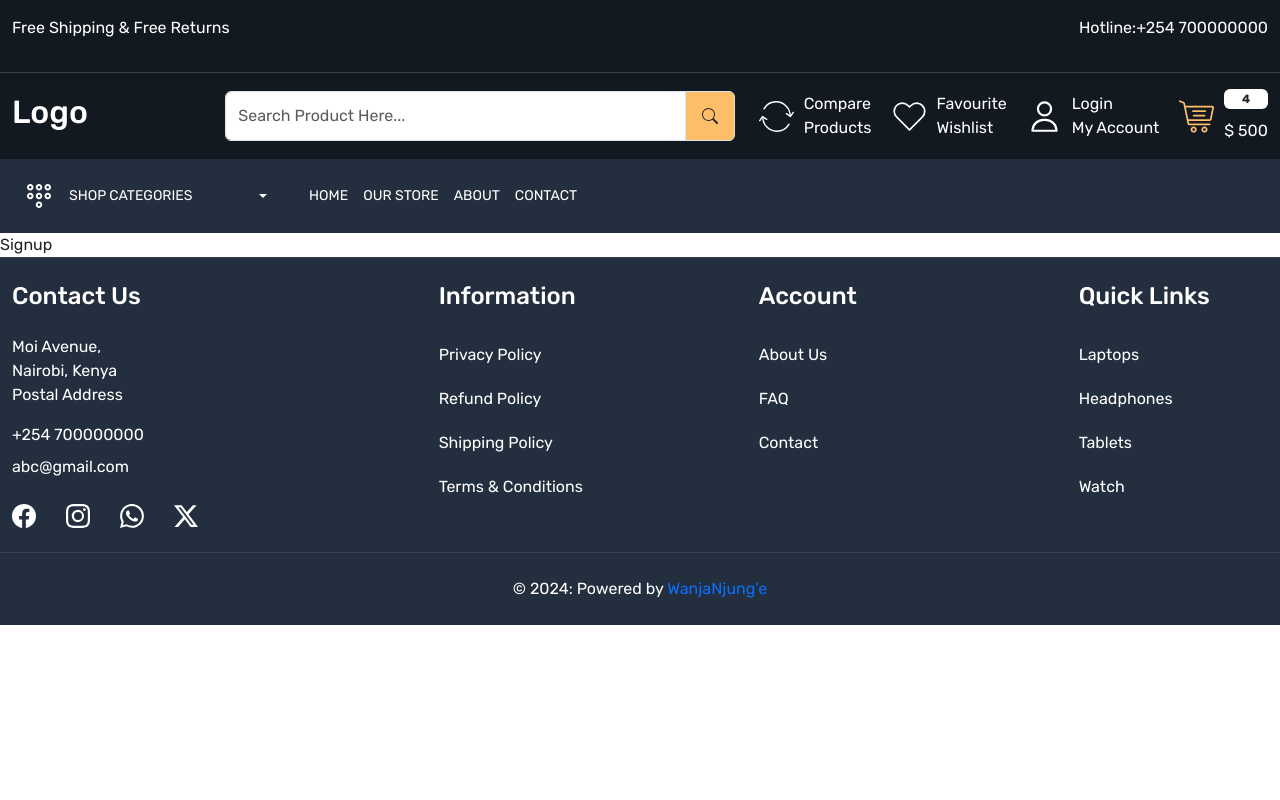
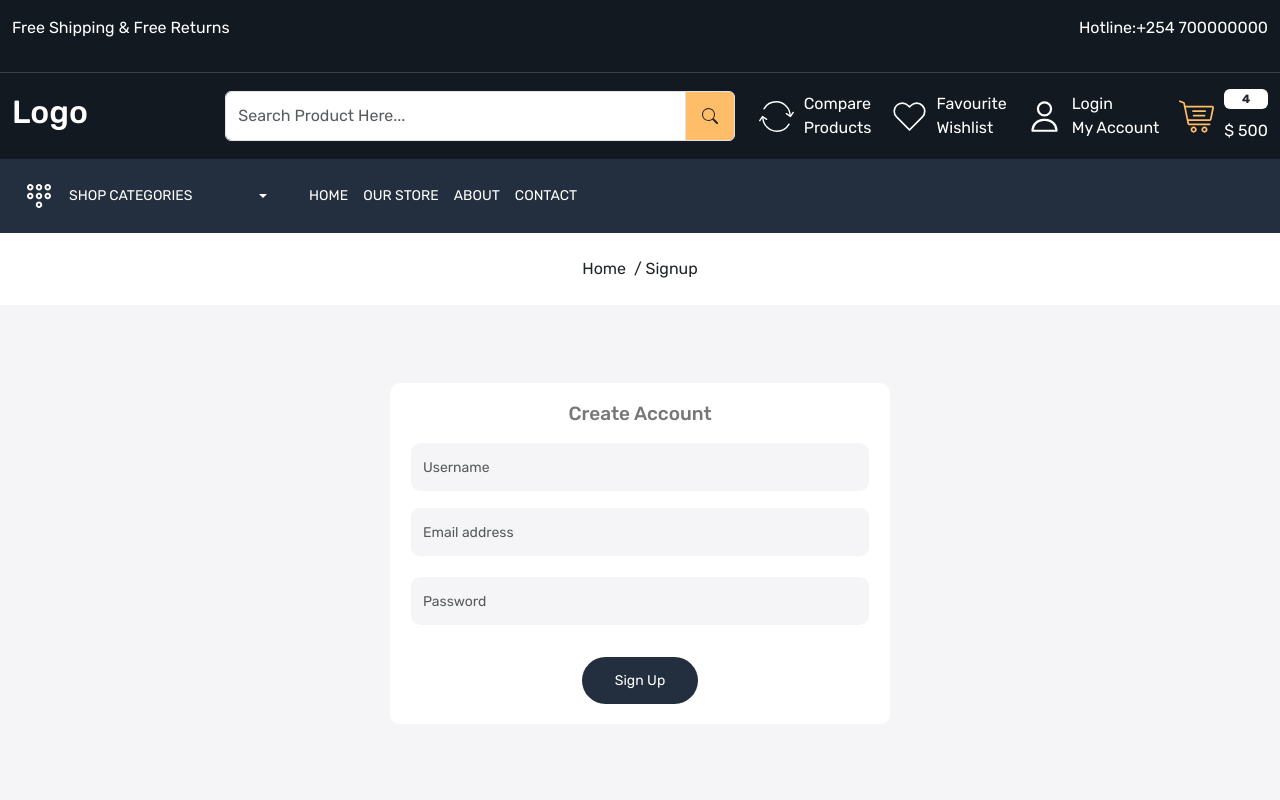
Before and after one commit to WanjaNjunge/ecommerce-app, a React (Create React App) app: page /signup in a window 1280 px wide. Shown: the top 800 px of the page. Built offline with nearby package versions, Linux system fonts and the light colour scheme.

Commit message:
feat:Done with sign up page

```diff
--- a/src/pages/Contact.js
+++ b/src/pages/Contact.js
@@ -21,7 +21,7 @@
             <div className='col-12 mt-5'>
               <div className='contact-inner-wrapper d-flex justify-content-between'>
                 <div>
-                  <h3 className='contact-title mb-4'> Contact</h3>
+                  <h3 className='contact-title mb-4'>Send us an email</h3>
                   <form action='' className='d-flex flex-column gap-15'>
                     <div>
                       <input
@@ -60,7 +60,7 @@
                   </form>
                 </div>
                 <div>
-                  <h3 className='contact-title mb-4'> Get in touch with us</h3>
+                  <h3 className='contact-title mb-4'>Visit us</h3>
                   <div>
                     <ul className='ps-0'>
                       <li className='mb-3 d-flex gap-15 align-items-center'><FaHome className='fs-5' />
--- a/src/pages/Login.js
+++ b/src/pages/Login.js
@@ -35,10 +35,12 @@
                                 <Link to='/forgot-password'>Forgot Password?</Link>
 
                                 <div className='mt-3 d-flex justify-content-center gap-15 align-items-center'>
-                                    <button className='button border-0'>Login</button>
+                                    <button
+                                    type='submit'
+                                    className='button border-0'>Log In</button>
                                     <Link
                                     to='/signup'
-                                    className='button signup'>Signup</Link>
+                                    className='button signup'>Sign Up</Link>
                                 </div>
                             </div>
                         </form>
--- a/src/pages/Signup.js
+++ b/src/pages/Signup.js
@@ -1,8 +1,57 @@
 import React from 'react'
+import BreadCrumb from '../components/BreadCrumb';
+import Meta from '../components/Meta';
+
 
 const Signup = () => {
   return (
-    <div>Signup</div>
+    <>
+      <Meta title={'Signup'}/>
+        <BreadCrumb title="Signup"
+        />
+
+<div className='login-wrapper py-5 home-wrapper-2'>
+            <div className='row'>
+                <div className='col-12'>
+                    <div className='auth-card'>
+                        <h3 className='text-center mb-3'>Create Account</h3>
+                        <form action='' className='d-flex flex-column gap-15' >
+                          <div>
+                              <input type='text'
+                              name='name'
+                              placeholder='Username'
+                              className='form-control'
+                              />
+                          </div>
+                          <div>
+                              <input type='email'
+                              name='email'
+                              placeholder='Email address'
+                              className='form-control'
+                              />
+                          </div>
+                          <div className='mt-1'>
+                              <input type='password'
+                              name='password'
+                              placeholder='Password'
+                              className='form-control'
+                              />
+                          </div>
+
+                          <div>
+
+
+                              <div className='mt-3 d-flex justify-content-center gap-15 align-items-center'>
+                                  <button className='button border-0'>Sign Up</button>
+
+                              </div>
+                          </div>
+                        </form>
+                    </div>
+                </div>
+            </div>
+        </div>
+    </>
   )
 }
 
```
